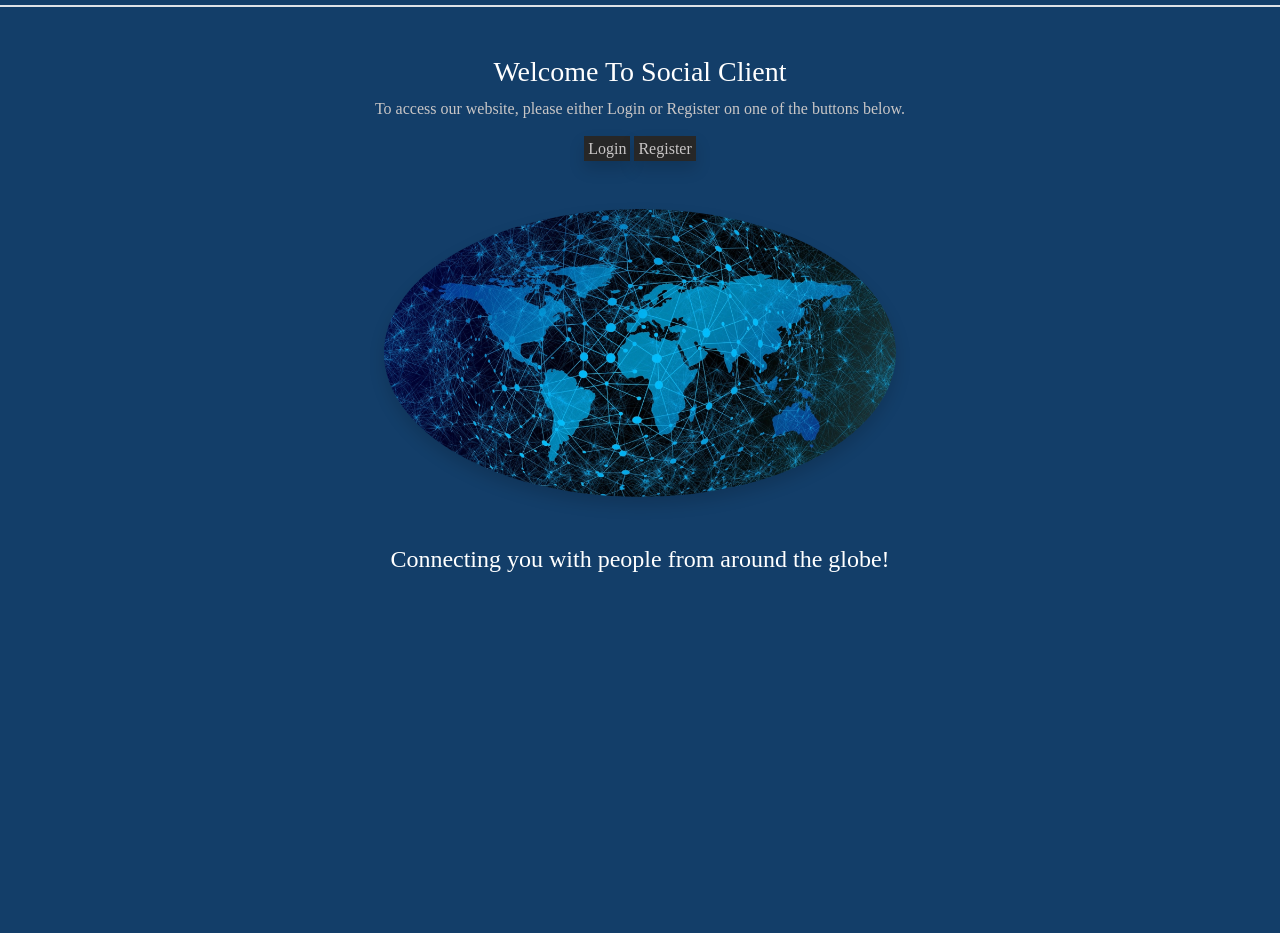
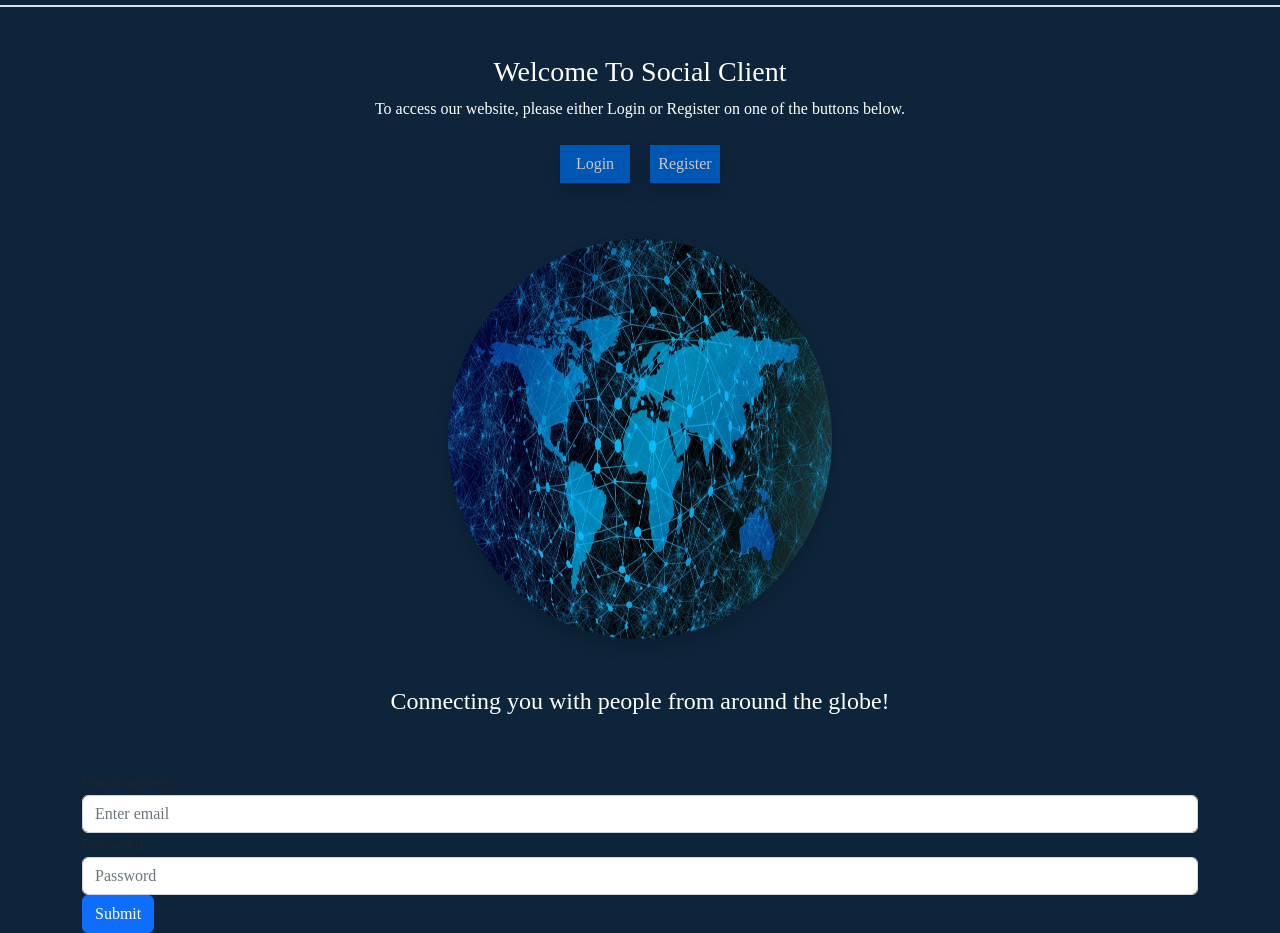
Before and after one commit to oddvarzk/SocialClient, a website: page index.html in a window 1280 px wide. Shown: the part 63-996 px from the top of the page. Before the commit the page ends 800 px from the top, so only its background shows below. Drawn offline with nearby package versions, Linux system fonts and the light colour scheme.

Commit message:
content of homepage added. styling/positioning remaining

```diff
--- a/index.html
+++ b/index.html
@@ -1,17 +1,19 @@
 <!DOCTYPE html>
 <html lang="en">
   <head>
-    <meta charset="UTF-8">
-    <meta name="viewport" content="width=device-width, initial-scale=1.0">
-    <link rel="stylesheet" href="node_modules/bootstrap/dist/css/bootstrap.min.css">
-    <link rel="stylesheet" href="/dist/css/styles.css">
+    <meta charset="UTF-8" />
+    <meta name="viewport" content="width=device-width, initial-scale=1.0" />
+    <link
+      rel="stylesheet"
+      href="node_modules/bootstrap/dist/css/bootstrap.min.css"
+    />
+    <link rel="stylesheet" href="/dist/css/styles.css" />
     <title>Social Media Client</title>
   </head>
   <body>
-
     <div class="navbar navbar-dark flex justify-between px-5 py-3">
       <div class="navbar-section">
-            <a class="navbar-brand px-2">Social Client</a>
+        <a href="/index.html" class="navbar-brand px-2">Social Client</a>
       </div>
       <div class="navbar-section">
         <a class="navbar-login px-2">Login</a>
@@ -20,18 +22,60 @@
     </div>
     <div class="border"></div>
 
+    <div class="flex flex-wrap">
       <div class="flex justify-center text-center py-5">
         <h3 class="white">Welcome To Social Client</h3>
-        <p>To access our website, please either Login or Register on one of the buttons below.</p>
+        <p class="info-text white">
+          To access our website, please either Login or Register on one of the
+          buttons below.
+        </p>
         <div class="buttons-container flex flex-wrap">
-                <a class="home-button p-1 shadow">Login</a>
-                <a class="home-button p-1 shadow">Register</a>
+          <a href="">
+            <button class="home-button p-1 shadow m-2">Login</button>
+          </a>
+          <a href="">
+            <button class="home-button p-1 shadow m-2">Register</button>
+          </a>
         </div>
         <div class="image-container col py-5">
-                <img class="home-image rounded-circle shadow" src="/images/HAL-Publications-1.jpg">
+          <img
+            class="home-image rounded-circle shadow"
+            src="/images/HAL-Publications-1.jpg"
+          />
         </div>
         <div class="info-container">
-                <h4 class="white font-light">Connecting you with people from around the globe!</h4>
+          <h4 class="white font-light">
+            Connecting you with people from around the globe!
+          </h4>
+        </div>
+      </div>
+    </div>
+    <div class="container">
+      <div>
+        <div class="register-container">
+          <form>
+            <div class="form-group">
+              <label for="exampleInputEmail1">Email address</label>
+              <input
+                type="email"
+                class="form-control"
+                id="exampleInputEmail1"
+                aria-describedby="emailHelp"
+                placeholder="Enter email"
+              />
+            </div>
+            <div class="form-group">
+              <label for="exampleInputPassword1">Password</label>
+              <input
+                type="password"
+                class="form-control"
+                id="exampleInputPassword1"
+                placeholder="Password"
+              />
+            </div>
+            <button type="submit" class="btn btn-primary">Submit</button>
+          </form>
+        </div>
       </div>
     </div>
   </body>
--- a/src/scss/styles.scss
+++ b/src/scss/styles.scss
@@ -7,7 +7,7 @@ $colours: (
   "dark-blue": #0056b3,
   "light-blue": #b3d7ff,
   "accent-blue": #33afff,
-  "contrast-blue": #133e69,
+  "contrast-blue": #0e243a,
 
   // Secondary Color Palette
   "white": #ffffff,
@@ -26,7 +26,7 @@ $colours: (
 $fonts: (
   "primary-font": "Helvetica, Arial, sans-serif",
   "secondary-font": "Georgia, serif",
-  "monospace-font": "Courier New, monospace"
+  "monospace-font": "Courier New, monospace",
 );
 
 // Function to get the fonts
@@ -59,7 +59,7 @@ $fonts: (
 // Example usage
 body {
   background-color: theme-color("contrast-blue");
-  font-family: theme-font("secondary-font");
+  font-family: theme-font("primary-font");
 }
 
 h1 {
@@ -83,23 +83,29 @@ p {
   text-decoration: none;
   font-size: large;
   font-weight: light;
-
 }
 
 .navbar-register {
   color: theme-color("white");
   text-decoration: none;
-  font-size: large;
-  font-weight: light;
-  border: solid 1px;
-
 }
 .home-image {
-  height: 50%;
-  width: 40%;
+  height: 50vh;
+  width: 30%;
 }
-.home-button{
-  background-color: theme-color("dark-gray");
+.home-button {
+  background-color: theme-color("dark-blue");
+  border: solid theme-color("dark-blue");
   text-decoration: none;
   color: theme-color("light-gray");
+  width: 70px;
 }
+.info-text {
+  font-weight: light;
+}
+a {
+  text-decoration: none;
+}
+.nav-border {
+  background-color: #000000;
+}
```
Also changed, not shown: dist/css/styles.css, 1 other file. Lines whose indentation alone changed are shown as unchanged.
